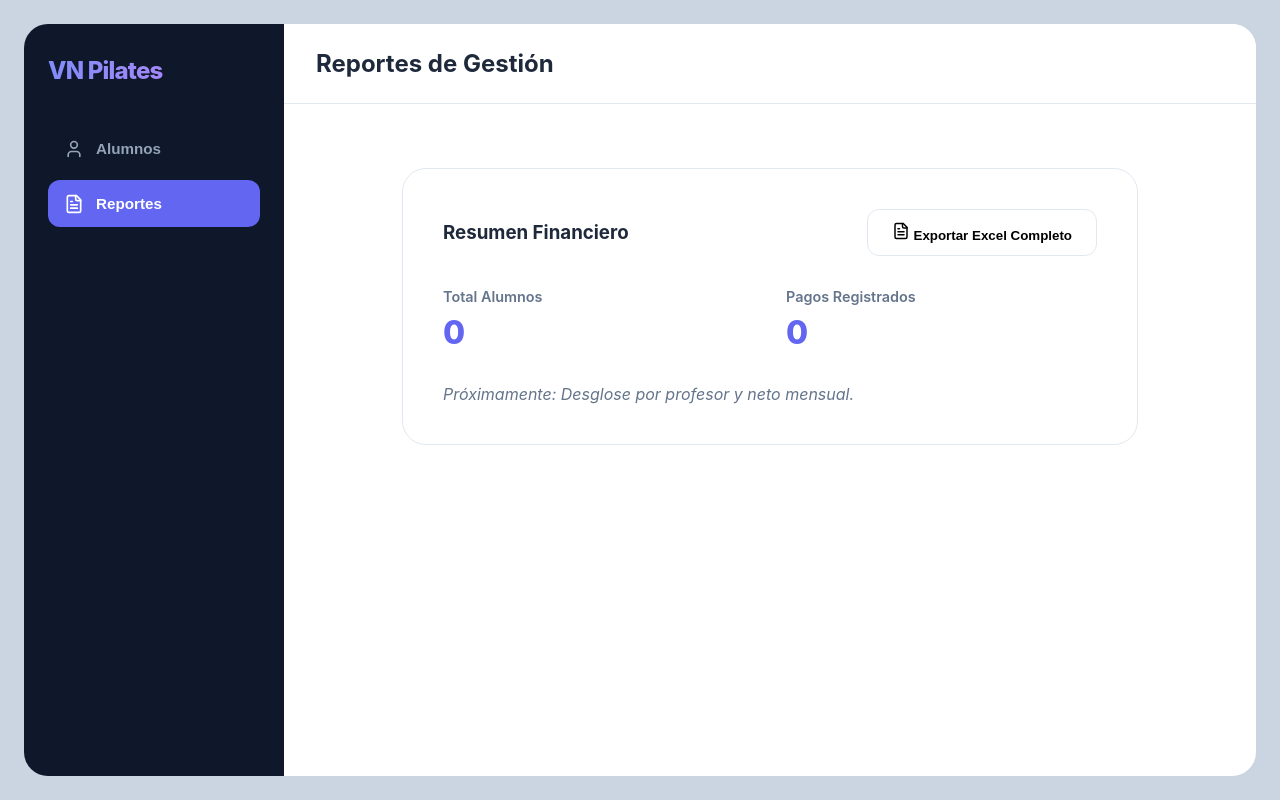
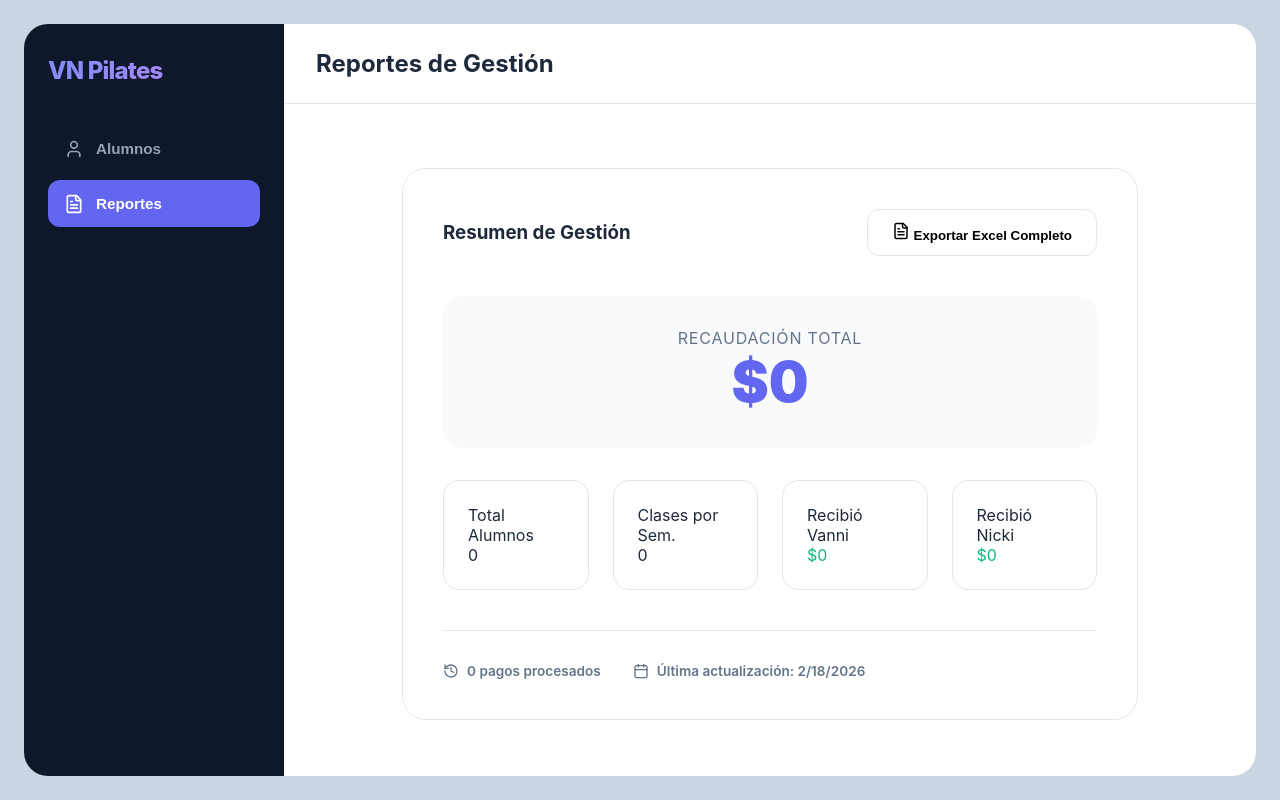
Before and after one commit to devOr05/vn-pilates, a React (Vite) app: page / in a window 1280 px wide. Both pictures are taken after a click on the button "Reportes". Built offline with nearby package versions, Linux system fonts and the light colour scheme.

Commit message:
Fix: Filtered incomplete students from CSV import and enhanced Reports with financial totals

```diff
--- a/src/App.css
+++ b/src/App.css
@@ -598,29 +598,61 @@ nav {
 }
 
 .report-stats {
-    display: grid;
-    grid-template-columns: 1fr 1fr;
-    gap: 2rem;
-    margin: 2rem 0;
+    margin: 2.5rem 0;
 }
 
-.stat label {
-    display: block;
-    font-size: 0.9rem;
-    color: var(--text-muted);
-    font-weight: 600;
-    margin-bottom: 0.5rem;
+.stat-main {
+    background: var(--bg-main);
+    padding: 2rem;
+    border-radius: 20px;
+    margin-bottom: 2rem;
+    text-align: center;
 }
 
-.stat p {
-    font-size: 2rem;
-    font-weight: 800;
+.stat-main label {
+    font-size: 1rem;
+    text-transform: uppercase;
+    letter-spacing: 0.05rem;
+    color: var(--text-muted);
+}
+
+.amount-total {
+    font-size: 3.5rem;
+    font-weight: 900;
     color: var(--accent);
 }
 
-.note {
-    font-style: italic;
+.stat-grid {
+    display: grid;
+    grid-template-columns: repeat(auto-fit, minmax(140px, 1fr));
+    gap: 1.5rem;
+}
+
+.stat {
+    padding: 1.5rem;
+    background: white;
+    border: 1px solid var(--border);
+    border-radius: 16px;
+}
+
+.amount-small {
+    color: #10b981 !important;
+}
+
+.report-extra {
+    display: flex;
+    gap: 2rem;
+    padding-top: 2rem;
+    border-top: 1px solid var(--border);
+}
+
+.extra-item {
+    display: flex;
+    align-items: center;
+    gap: 0.5rem;
     color: var(--text-muted);
+    font-size: 0.85rem;
+    font-weight: 600;
 }
 
 .empty-state {
--- a/src/App.jsx
+++ b/src/App.jsx
@@ -91,6 +91,27 @@ function App() {
     const updateStudentField = (field, value) => {
         setSelectedStudent({ ...selectedStudent, [field]: value });
     };
+
+    const calculateTotals = () => {
+        let totalMoney = 0;
+        let totalClasses = 0;
+        let vanniMoney = 0;
+        let nickiMoney = 0;
+
+        students.forEach(s => {
+            totalClasses += parseInt(s.classesPerWeek) || 0;
+            s.history.forEach(h => {
+                const amount = parseFloat(h.amount.replace('$', '').replace(',', '')) || 0;
+                totalMoney += amount;
+                if (h.receivedBy?.toLowerCase().includes('vani')) vanniMoney += amount;
+                if (h.receivedBy?.toLowerCase().includes('nic')) nickiMoney += amount;
+            });
+        });
+
+        return { totalMoney, totalClasses, vanniMoney, nickiMoney };
+    };
+
+    const totals = calculateTotals();
 
     const exportToCSV = () => {
         // Basic export: rebuild spreadsheet structure
@@ -323,22 +344,47 @@ function App() {
                         <div className="reports-container">
                             <div className="report-card">
                                 <div className="report-header">
-                                    <h3>Resumen Financiero</h3>
+                                    <h3>Resumen de Gestión</h3>
                                     <button className="btn-secondary" onClick={exportToCSV}>
                                         <FileText size={18} /> Exportar Excel Completo
                                     </button>
                                 </div>
+
                                 <div className="report-stats">
-                                    <div className="stat">
-                                        <label>Total Alumnos</label>
-                                        <p>{students.length}</p>
+                                    <div className="stat-main">
+                                        <label>Recaudación Total</label>
+                                        <p className="amount-total">${totals.totalMoney.toLocaleString()}</p>
                                     </div>
-                                    <div className="stat">
-                                        <label>Pagos Registrados</label>
-                                        <p>{students.reduce((acc, s) => acc + s.history.length, 0)}</p>
+                                    <div className="stat-grid">
+                                        <div className="stat">
+                                            <label>Total Alumnos</label>
+                                            <p>{students.length}</p>
+                                        </div>
+                                        <div className="stat">
+                                            <label>Clases por Sem.</label>
+                                            <p>{totals.totalClasses}</p>
+                                        </div>
+                                        <div className="stat">
+                                            <label>Recibió Vanni</label>
+                                            <p className="amount-small">${totals.vanniMoney.toLocaleString()}</p>
+                                        </div>
+                                        <div className="stat">
+                                            <label>Recibió Nicki</label>
+                                            <p className="amount-small">${totals.nickiMoney.toLocaleString()}</p>
+                                        </div>
                                     </div>
                                 </div>
-                                <p className="note">Próximamente: Desglose por profesor y neto mensual.</p>
+
+                                <div className="report-extra">
+                                    <div className="extra-item">
+                                        <History size={16} />
+                                        <span>{students.reduce((acc, s) => acc + s.history.length, 0)} pagos procesados</span>
+                                    </div>
+                                    <div className="extra-item">
+                                        <Calendar size={16} />
+                                        <span>Última actualización: {new Date().toLocaleDateString()}</span>
+                                    </div>
+                                </div>
                             </div>
                         </div>
                     )}
--- a/src/utils/dataParser.js
+++ b/src/utils/dataParser.js
@@ -49,7 +49,10 @@ export const parsePilatesCSV = (csvString) => {
                             }
                         });
 
-                        students.push(student);
+                        // Only add students who have name AND (classes per week OR history)
+                        if (student.name && (student.classesPerWeek || student.history.length > 0)) {
+                            students.push(student);
+                        }
                     }
                     resolve(students);
                 } catch (err) {
```
